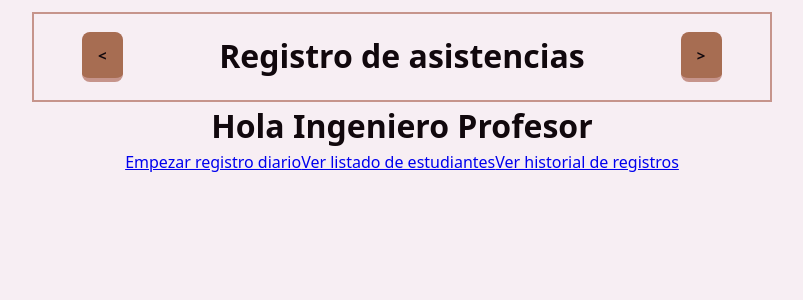
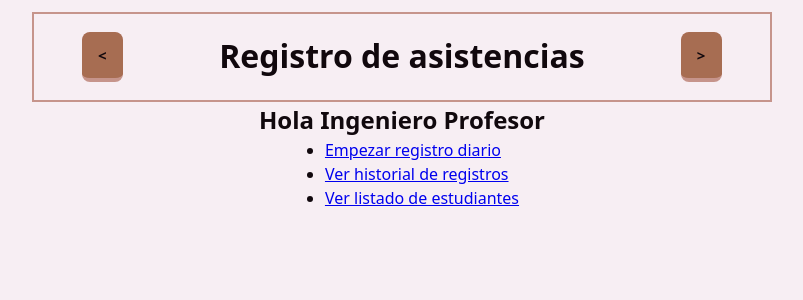
Before and after one commit to RicJDev/attendace-tracker, a React (Vite) app in the folder client/: page / in a window 1280 px wide. Shown: the top 300 px of the page, without its empty margins (238-1041 px from the left). Built offline with nearby package versions, Linux system fonts and the light colour scheme.

Commit message:
fix: metiendo enlaces en una lista

```diff
--- a/client/src/pages/Welcome.tsx
+++ b/client/src/pages/Welcome.tsx
@@ -3,11 +3,19 @@ import { NavLink } from 'react-router'
 export function Welcome() {
   return (
     <>
-      <h1>Hola Ingeniero Profesor</h1>
+      <h2>Hola Ingeniero Profesor</h2>
       <nav>
-        <NavLink to='daily'>Empezar registro diario</NavLink>
-        <NavLink to='students'>Ver listado de estudiantes</NavLink>
-        <NavLink to='history'>Ver historial de registros</NavLink>
+        <ul>
+          <li>
+            <NavLink to='daily'>Empezar registro diario</NavLink>
+          </li>
+          <li>
+            <NavLink to='history'>Ver historial de registros</NavLink>
+          </li>
+          <li>
+            <NavLink to='students'>Ver listado de estudiantes</NavLink>
+          </li>
+        </ul>
       </nav>
     </>
   )
```
